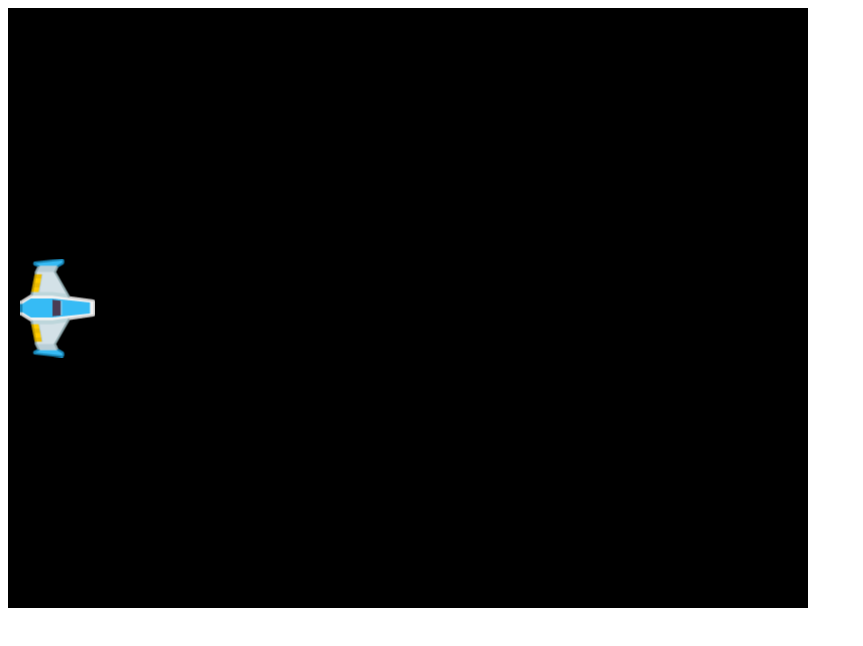
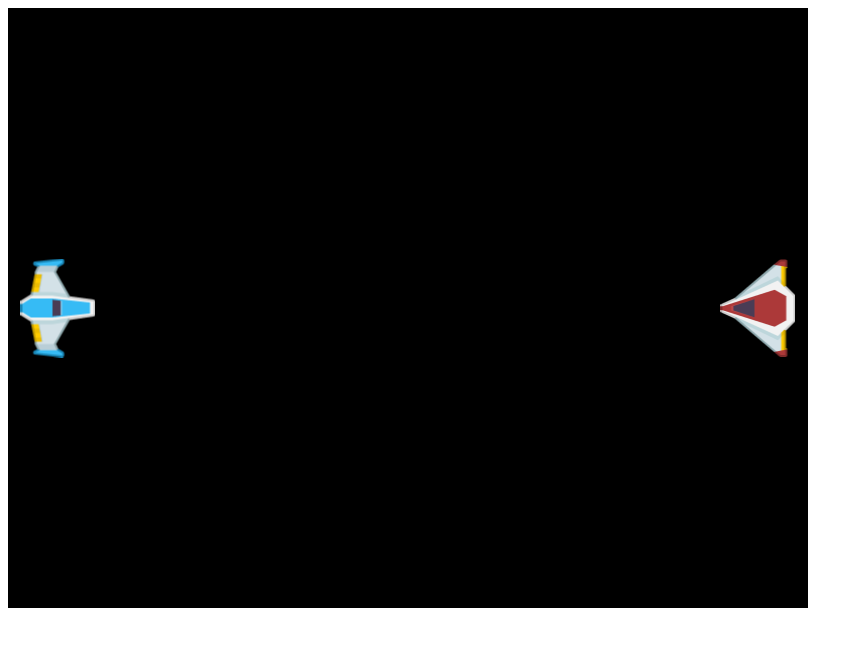
Before and after one commit to atttoth/SpaceShooter, a website: page index.html in a window 1280 px wide. Shown: the whole page, without its empty margins (0-863 px from the left). Drawn offline with Linux system fonts and the light colour scheme.

Commit message:
enemyShip added

```diff
--- a/index.html
+++ b/index.html
@@ -9,6 +9,7 @@
     <script>
       let app;
       let player;
+      let enemy;
       let keys = {};
       let keysDiv;
 
@@ -24,28 +25,25 @@
         player.x = 50;
         player.y = app.view.height / 2;
 
-        app.stage.addChild(player);
+        enemy = new PIXI.Sprite.from("assets/enemyShip.png");
+        enemy.anchor.set(0.5);
+        enemy.x = app.view.width - 50;
+        enemy.y = app.view.height / 2;
+
+        app.stage.addChild(player, enemy);
 
      /*    let elapsed = 0.0;
       app.ticker.add((delta) => {
         elapsed += delta;
         player.x = 100.0 + Math.cos(elapsed/50.0) * 100.0;
       }); */
-        window.addEventListener("keydown", keyDown);
-        window.addEventListener("keyup", keyUp);
+        window.addEventListener("keydown", (e) => keys[e.keyCode] = true);
+        window.addEventListener("keyup", (e) => keys[e.keyCode] = false);
 
         app.ticker.add(gameLoop)
 
         keysDiv = document.querySelector("#keys")
       };
-
-      const keyDown = (e) => {
-        keys[e.keyCode] = true;
-      }
-
-      const keyUp = (e) => {
-        keys[e.keyCode] = false;
-      }
 
       const gameLoop = () => {
         if(keys["87"]) {
```
Also changed, not shown: assets/enemyShip.png (added).
